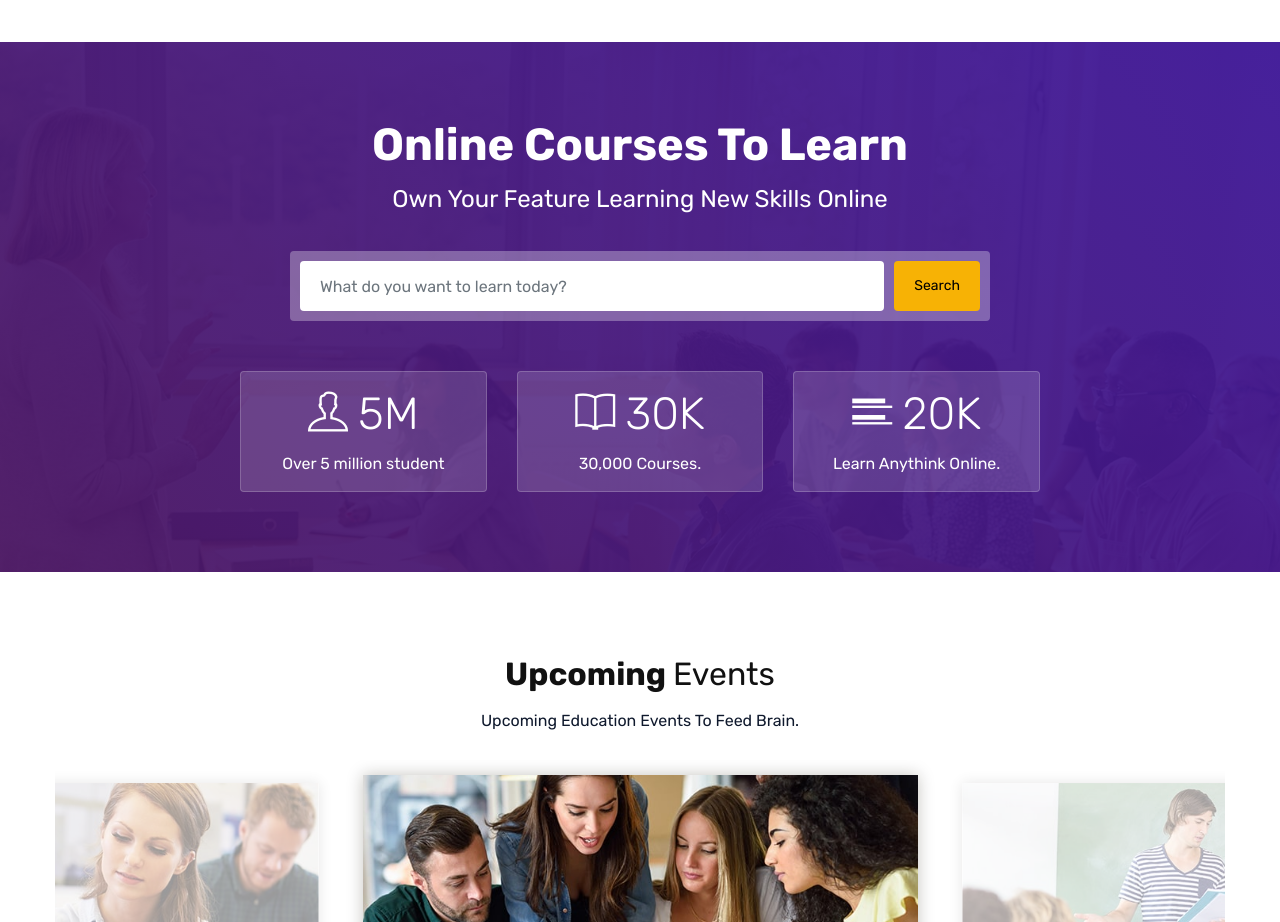
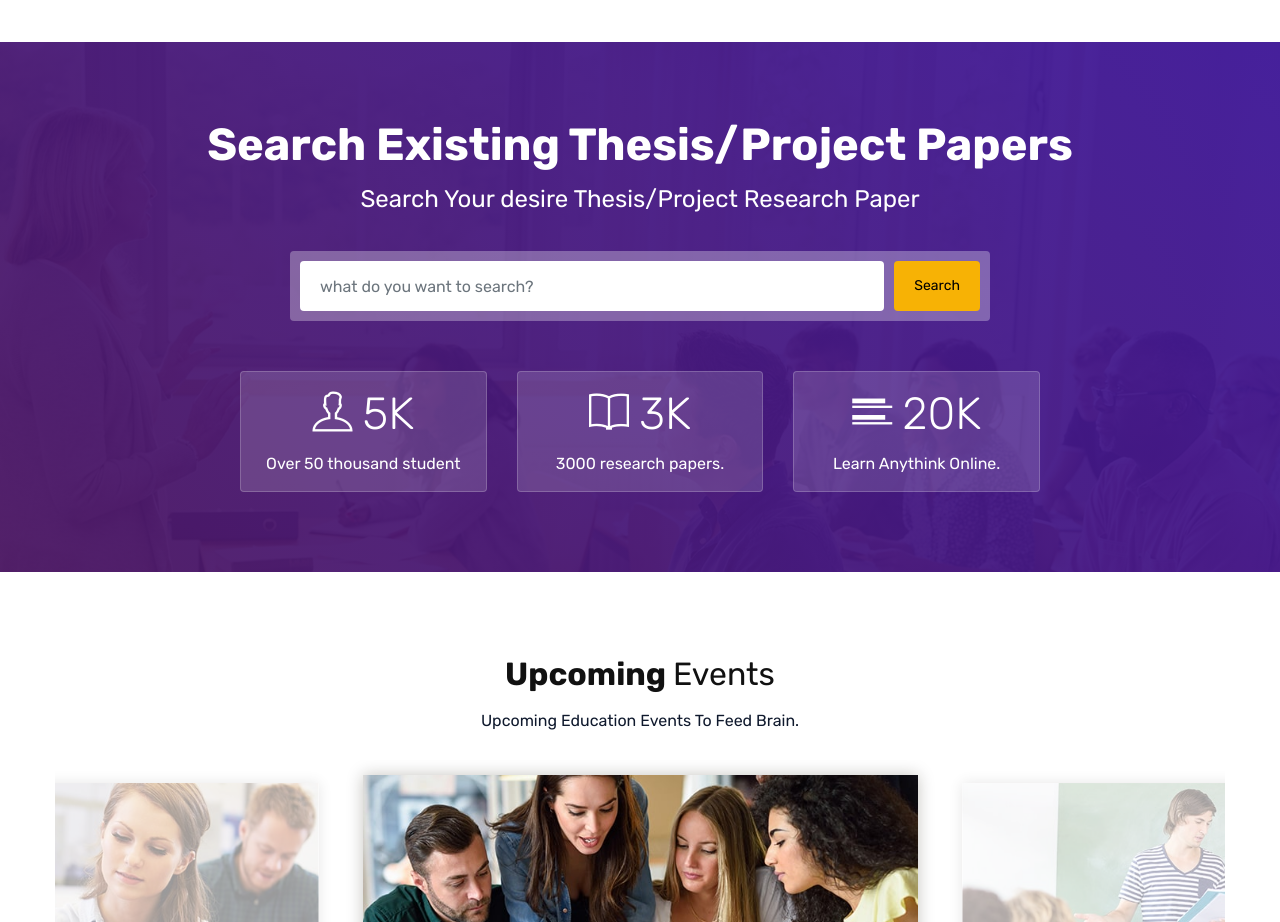
Before and after one commit to Sf-Shohag71/gub-thesis-project-management-system, a plain HTML site: page index.html in a window 1280 px wide. Shown: the part 1560-2482 px from the top of the page. Drawn offline with Linux system fonts and the light colour scheme.

Commit message:
edit contents of home page

```diff
--- a/index.html
+++ b/index.html
@@ -706,11 +706,11 @@
 				<div class="container">
 					<div class="row">
 						<div class="col-md-12 text-center text-white">
-							<h2>Online Courses To Learn</h2>
-							<h5>Own Your Feature Learning New Skills Online</h5>
+							<h2>Search Existing Thesis/Project Papers</h2>
+							<h5>Search Your desire Thesis/Project Research Paper</h5>
 							<form class="cours-search">
 								<div class="input-group">
-									<input type="text" class="form-control" placeholder="What do you want to learn today?	">
+									<input type="text" class="form-control" placeholder="what do you want to search?">
 									<div class="input-group-append">
 										<button class="btn" type="submit">Search</button>
 									</div>
@@ -723,17 +723,17 @@
 							<div class="col-md-4 col-sm-6">
 								<div class="cours-search-bx m-b30">
 									<div class="icon-box">
-										<h3><i class="ti-user"></i><span class="counter">5</span>M</h3>
+										<h3><i class="ti-user"></i><span class="counter">5</span>K</h3>
 									</div>
-									<span class="cours-search-text">Over 5 million student</span>
+									<span class="cours-search-text">Over 50 thousand student</span>
 								</div>
 							</div>
 							<div class="col-md-4 col-sm-6">
 								<div class="cours-search-bx m-b30">
 									<div class="icon-box">
-										<h3><i class="ti-book"></i><span class="counter">30</span>K</h3>
+										<h3><i class="ti-book"></i><span class="counter">3</span>K</h3>
 									</div>
-									<span class="cours-search-text">30,000 Courses.</span>
+									<span class="cours-search-text">3000 research papers.</span>
 								</div>
 							</div>
 							<div class="col-md-4 col-sm-12">
```
